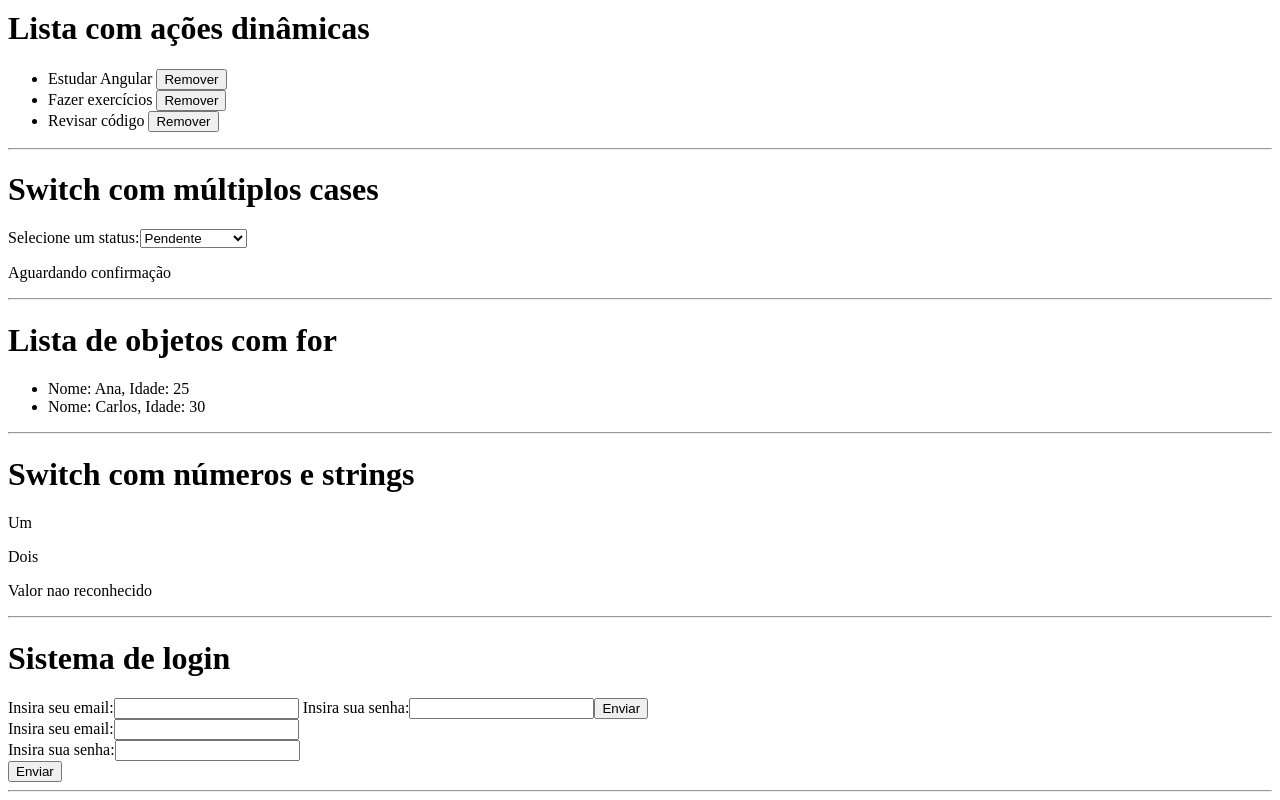
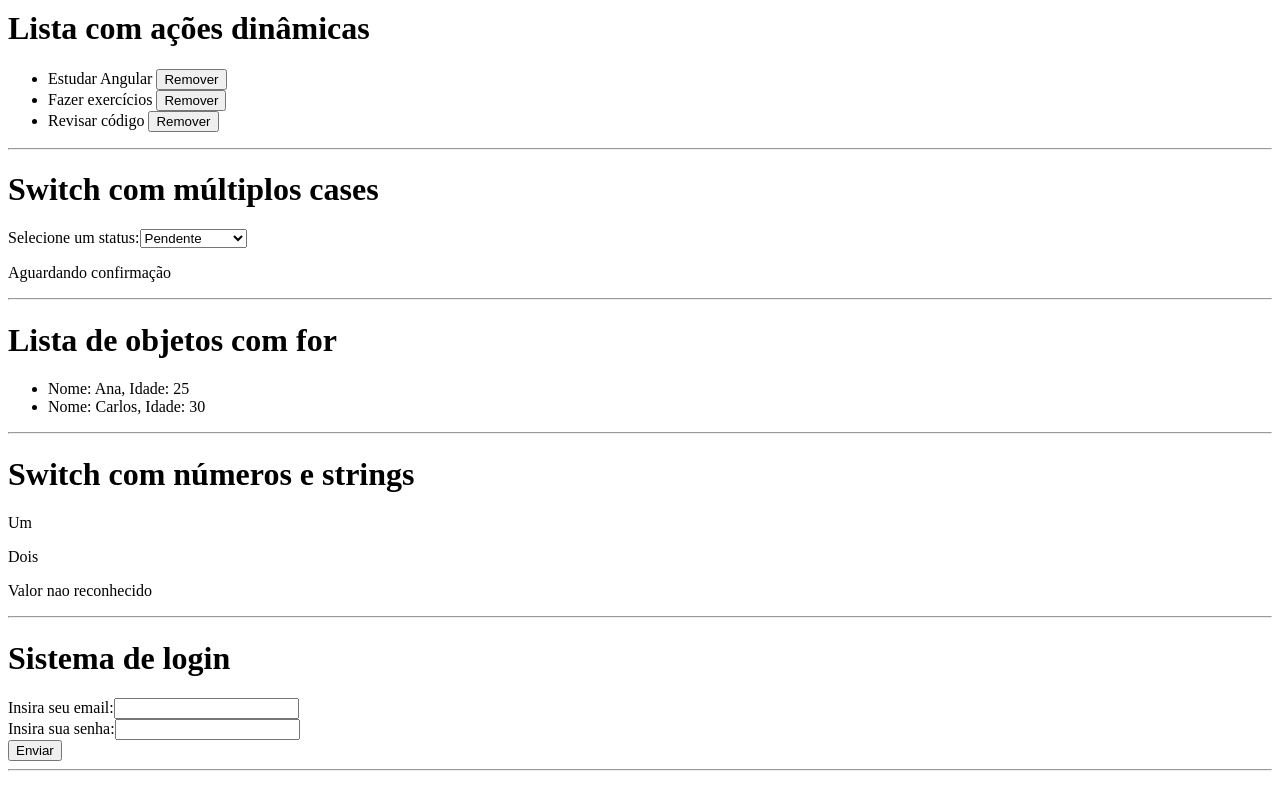
Before and after one commit to AmandaCornelsen/CP2_AT1-MWE, an Angular app: page / in a window 1280 px wide. Shown: the part 469-1269 px from the top of the page. After the commit the page ends 1248 px from the top, so only its background shows below. Built offline with nearby package versions, Linux system fonts and the light colour scheme.

Commit message:
exercício 8 - correção

```diff
--- a/src/app/components/exercicio8/exercicio8.component.html
+++ b/src/app/components/exercicio8/exercicio8.component.html
@@ -1,10 +1,4 @@
 <h1>Sistema de login</h1>
-
- <form action="">
-     Insira seu email:<input type="email" required>
-     Insira sua senha:<input type="number" required min="6">
-     <input type="submit" value="Enviar">
- </form>
 
  <form (submit)="onSubmit()">
     <div>
```
